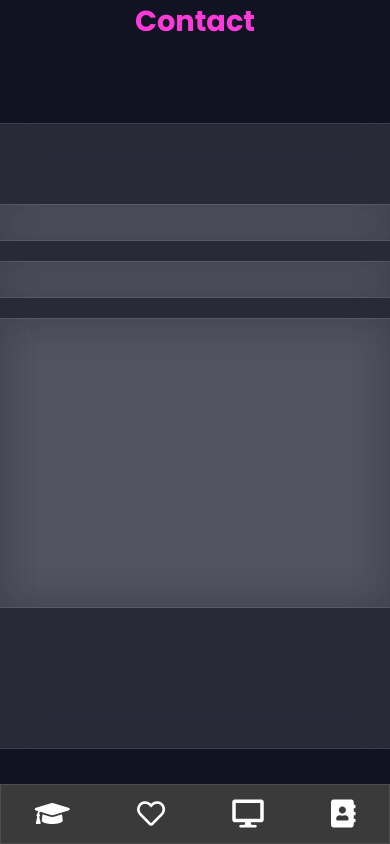
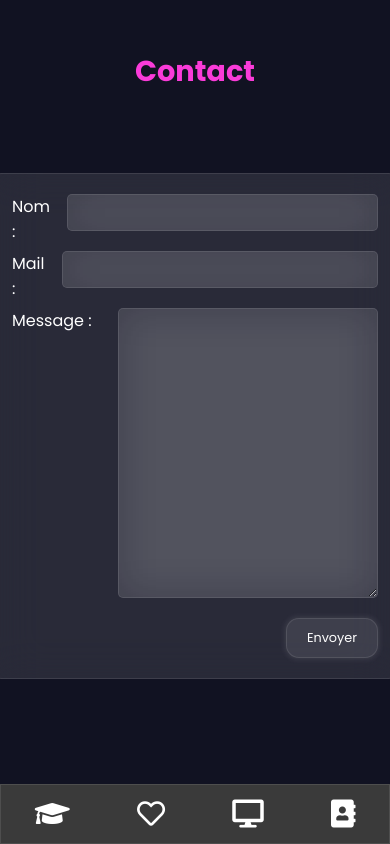
Before and after one commit to vanessa-lanquetin/vanessalanquetin.fr, a Vue app: page /contact in a window 390 px wide. Built offline with nearby package versions, Linux system fonts and the light colour scheme.

Commit message:
responsive page contact.vue

```diff
--- a/src/components/contact-component.vue
+++ b/src/components/contact-component.vue
@@ -1,9 +1,15 @@
 <template>
-    <section class="sec-05" v-scroll-reveal="{preset: 'bottom', interval: 200}">
+  <section class="sec-05" v-scroll-reveal="{ preset: 'bottom', interval: 200 }">
     <div class="container">
-        <h2 id="contact" class="section-title" v-scroll-reveal="{preset: 'left'}">Contact</h2>
+      <h2
+        id="contact"
+        class="section-title"
+        v-scroll-reveal="{ preset: 'left' }"
+      >
+        Contact
+      </h2>
       <div class="content">
-          <div class="text-box" v-scroll-reveal="{preset: 'right', delay: 700}">
+        <div class="text-box" v-scroll-reveal="{ preset: 'right', delay: 700 }">
           <form action="mailto:lanquetin.vanessa@gmail.com" method="post">
             <div class="items-contact">
               <label for="name">Nom :</label>
@@ -34,14 +40,15 @@
 </template>
 
 <script>
-export default {
-
-}
+export default {};
 </script>
 
 <style lang="scss" scoped>
 .sec-05 .content {
   justify-content: center;
+}
+.sec-05 h2{
+  margin-top: 50px;
 }
 .sec-05 .text-box {
   max-width: none;
@@ -49,7 +56,7 @@ export default {
 }
 .items-contact {
   display: flex;
-  gap: 100px;
+  gap: 50px;
   justify-content: space-between;
 }
 .sec-05 .button {
@@ -74,8 +81,82 @@ textarea {
   max-width: 826px;
   border: 1px solid rgba(255, 255, 255, 0.1);
 }
-#msg{
+#msg {
   min-height: 290px;
 }
+@media screen and (max-width: 1448px) {
+  input,
+  textarea {
+    min-width: 650px;
+  }
+}
+@media screen and (max-width: 1195px) {
+  .sec-05 .text-box {
+    padding: 50px;
+  }
+  .items-contact[data-v-6599f3b0] {
+    gap: 20px;
+  }
+  input,
+  textarea {
+    min-width: 626px;
+  }
+}
+@media screen and (max-width: 867px) {
+  .sec-05 .text-box {
+    padding: 50px;
+  }
+  .items-contact {
+    gap: 10px;
+  }
+  input,
+  textarea {
+    min-width: 500px;
+  }
+}
+@media screen and (max-width: 777px) {
+  .sec-05 .text-box {
+    text-align: left;
+  }
+  .items-contact[data-v-6599f3b0] {
+    display: flex;
+    flex-direction: column;
+  }
+}
+@media screen and (max-width: 649px) {
+  .sec-05 .text-box {
+    padding: 20px;
+  }
+  input,
+  textarea {
+    min-width: 500px;
+  }
+}
+@media screen and (max-width: 591px) {
+  .sec-05 .text-box {
+    padding: 20px;
+  }
+  input,
+  textarea {
+    min-width: 400px;
+  }
+  .sec-05{
+    margin-bottom: 100px;
+  }
+}
 
+@media screen and (max-width: 430px) {
+
+  input,
+  textarea {
+    min-width: 260px;
+  }
+}
+@media screen and (max-width: 323px) {
+
+  input,
+  textarea {
+    min-width: 200px;
+  }
+}
 </style>
--- a/src/views/Contact.vue
+++ b/src/views/Contact.vue
@@ -1,13 +1,11 @@
 <template>
   <contact-component/>
-  <arrow/>
 </template>
 
 <script>
-import Arrow from '../components/arrow.vue'
 import contactComponent from '../components/contact-component.vue'
 export default {
-  components: { contactComponent, Arrow },
+  components: { contactComponent },
 
 }
 </script>
```
Lines whose indentation alone changed are shown as unchanged.
